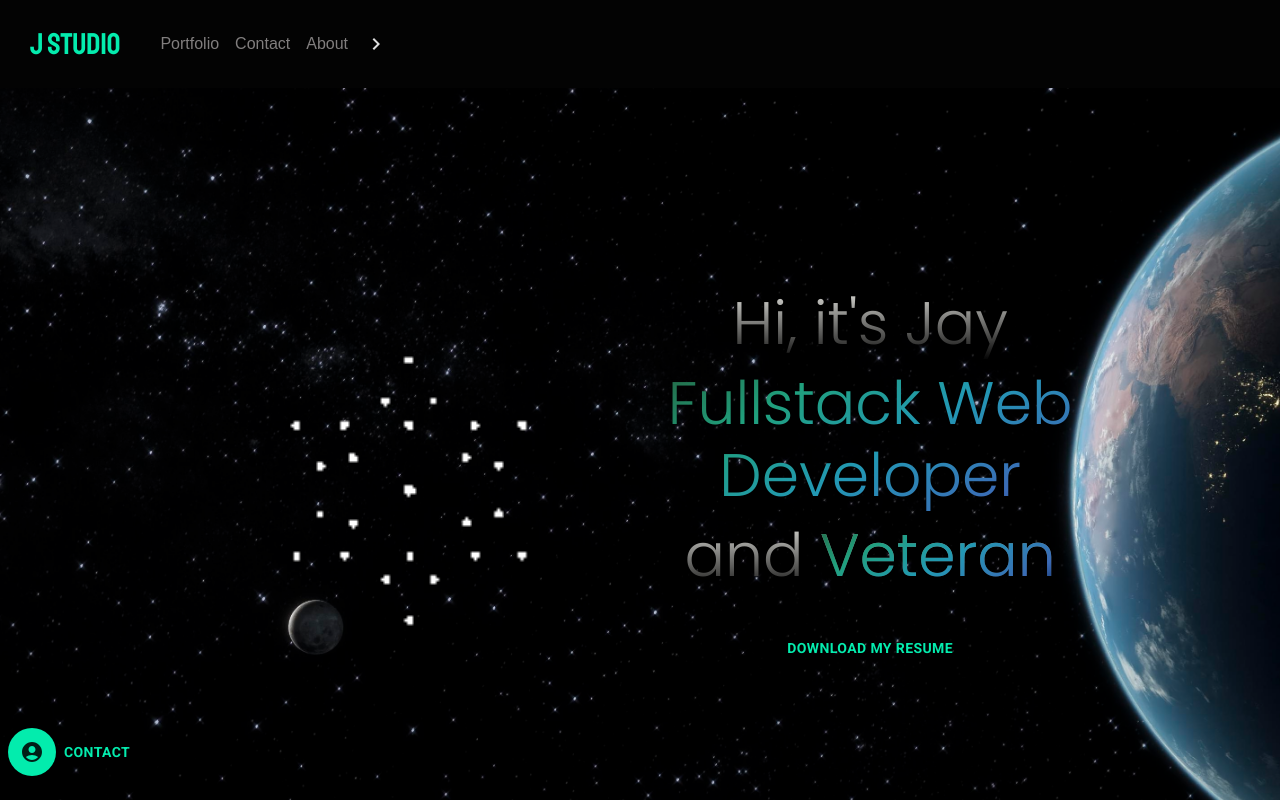
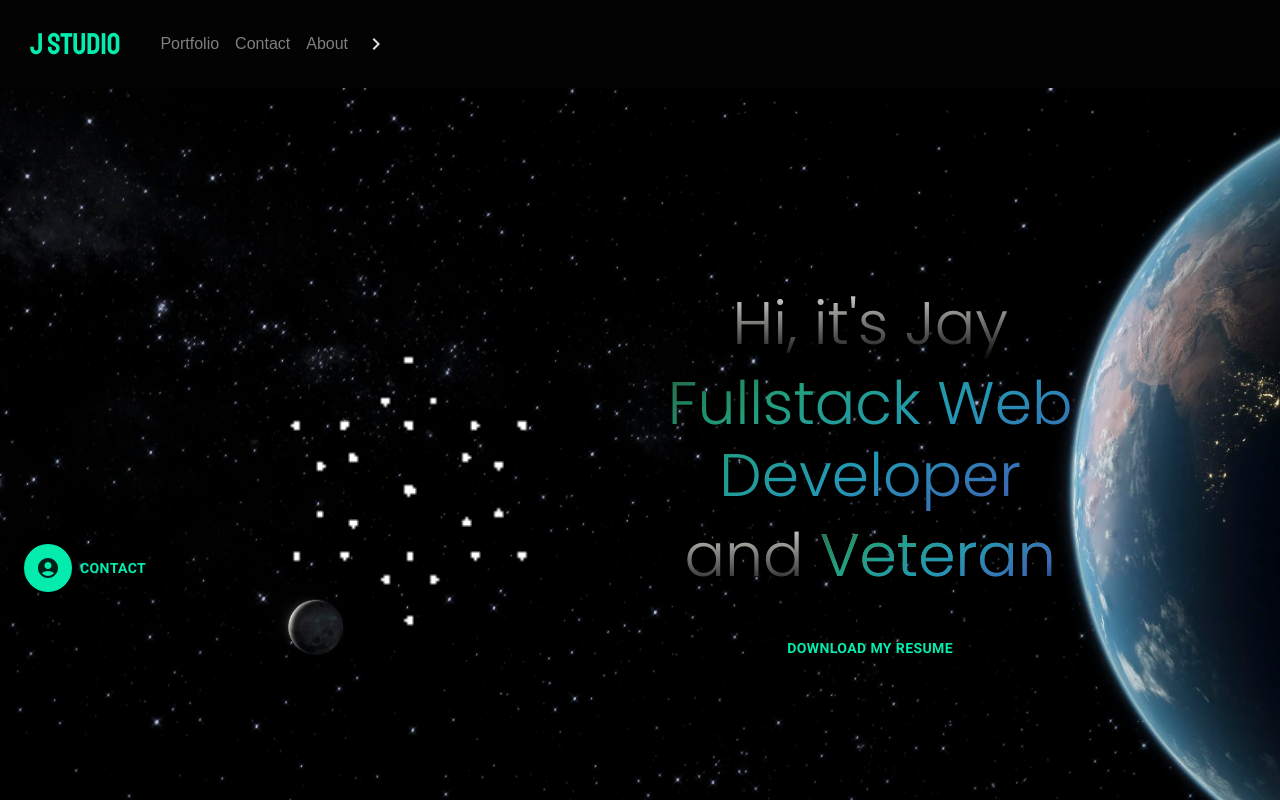
Before and after one commit to Truecoding4life/JStudio-React, a React (Vite) app in the folder client/: page / in a window 1280 px wide. Shown: the top 800 px of the page. Built offline with nearby package versions, Linux system fonts and the light colour scheme; a web font is replaced by a local one.

Commit message:
contact button is fully working

```diff
--- a/client/src/App.jsx
+++ b/client/src/App.jsx
@@ -80,8 +80,7 @@ function App() {
         mainLight: darkMode ? "#72d09cf2" : "#7ab399ea",
         mainBackground: darkMode ? " radial-gradient(circle at 25% 62%, rgba(20, 25, 23, 1) 0%, rgba(28, 24, 75, 1) 55%)" : "#d3f2e9f6",
         mainText: darkMode ? "white" : "black",
-        mainTextHighLight: darkMode ? "#15c291f1" : "#048e66f1",
-        mainTextHighLightVet: darkMode ? "#088abaf1" : "#075b7ae0",
+
         button: darkMode ? "#7fffd4" : "#0d7755",
         buttonBorder: darkMode ? "#09a16e" : "#56927e",
         projectButton: darkMode ? "#72d09cf2" : "#36544989",
@@ -103,10 +102,7 @@ function App() {
 
           >
             <Outlet />
-            <FloatingActionButtonSize
-              setDark={setDarkMode}
-              darkMode={darkMode}
-            ></FloatingActionButtonSize>
+
           </div>
 
           <div className="section Footer">
--- a/client/src/components/FloatingBox.jsx
+++ b/client/src/components/FloatingBox.jsx
@@ -8,7 +8,7 @@ import ContactModal from './contact/ContactModal';
 export default function FloatingActionButtonSize() {
   const [ contactBoxOpen, setContactBoxOpen] = useState(false);
   return (
-    <Box sx={{  padding:1, position:"absolute", bottom:16  }}>
+    <Box sx={{  padding:1, position: 'fixed', bottom: 200, left: 16, zIndex: 1000 }}>
 
       <Fab size="medium" color="primary" aria-label="add">
         <AccountCircleIcon onClick={()=>{setContactBoxOpen(!contactBoxOpen)}} />
--- a/client/src/containers/Home/home.jsx
+++ b/client/src/containers/Home/home.jsx
@@ -3,6 +3,7 @@ import resume from "../../assets/resume.pdf";
 import { useTheme } from "@mui/material/styles";
 import "./style.css";
 import PortfolioPage from "../Portfolio/Portfolio";
+import FloatingActionButtonSize from "../../components/FloatingBox";
 
 import { Button } from "@mui/material";
 
@@ -15,6 +16,7 @@ export default function HomePage() {
   const mainTextVet = theme.palette.primary.mainTextHighLightVet;
   return (
     <div className="container-fluid home-container p-0">
+
       <section className="container-fluid home-content-row d-flex align-items-center justify-content-center">
         <div className="row ">
           <div className="col-12 col-md-6 align-self-center home-header ">
@@ -54,6 +56,7 @@ export default function HomePage() {
       <section id="portfolio-section">
         <PortfolioPage></PortfolioPage>
       </section>
+      <FloatingActionButtonSize></FloatingActionButtonSize>
     </div>
   );
 }
```
